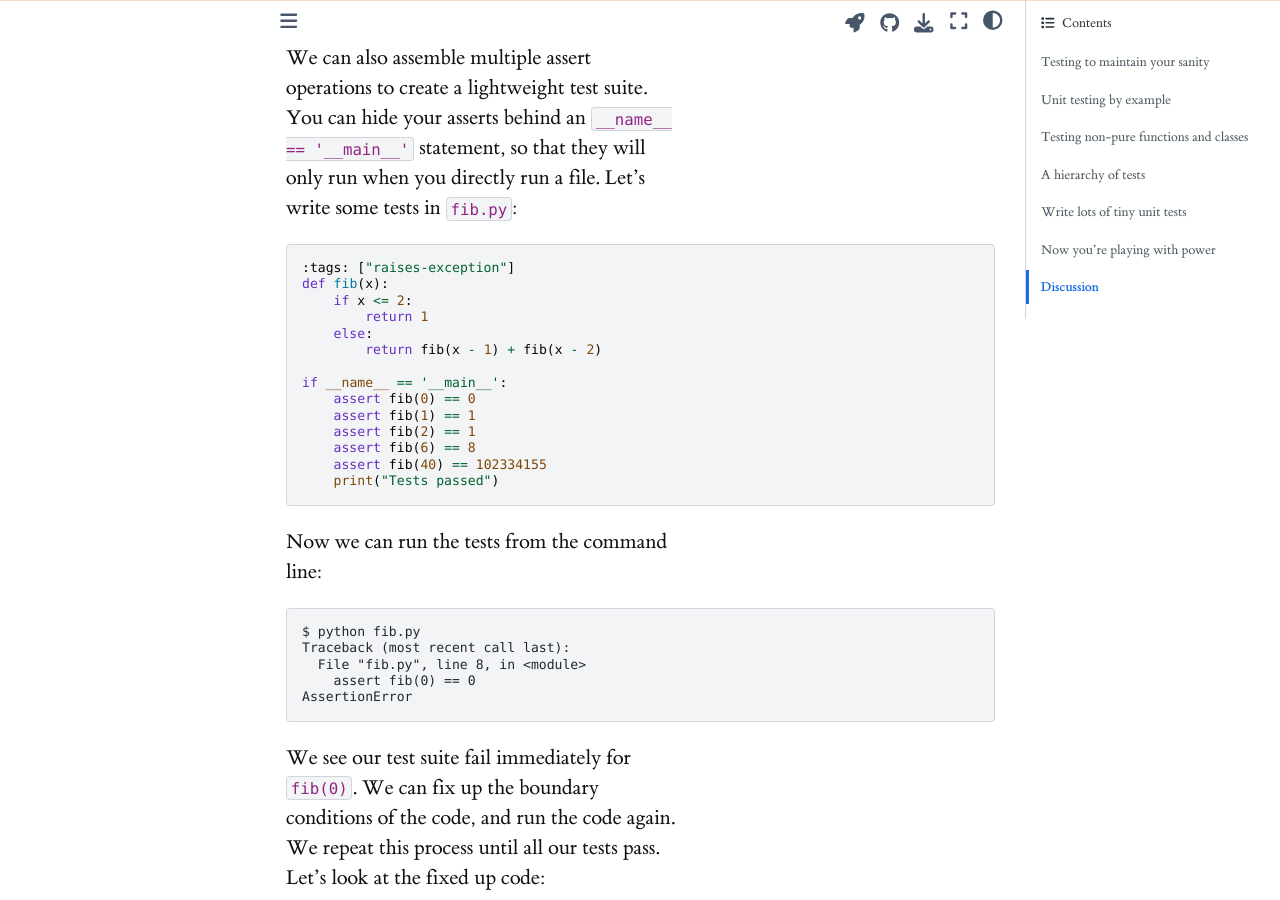
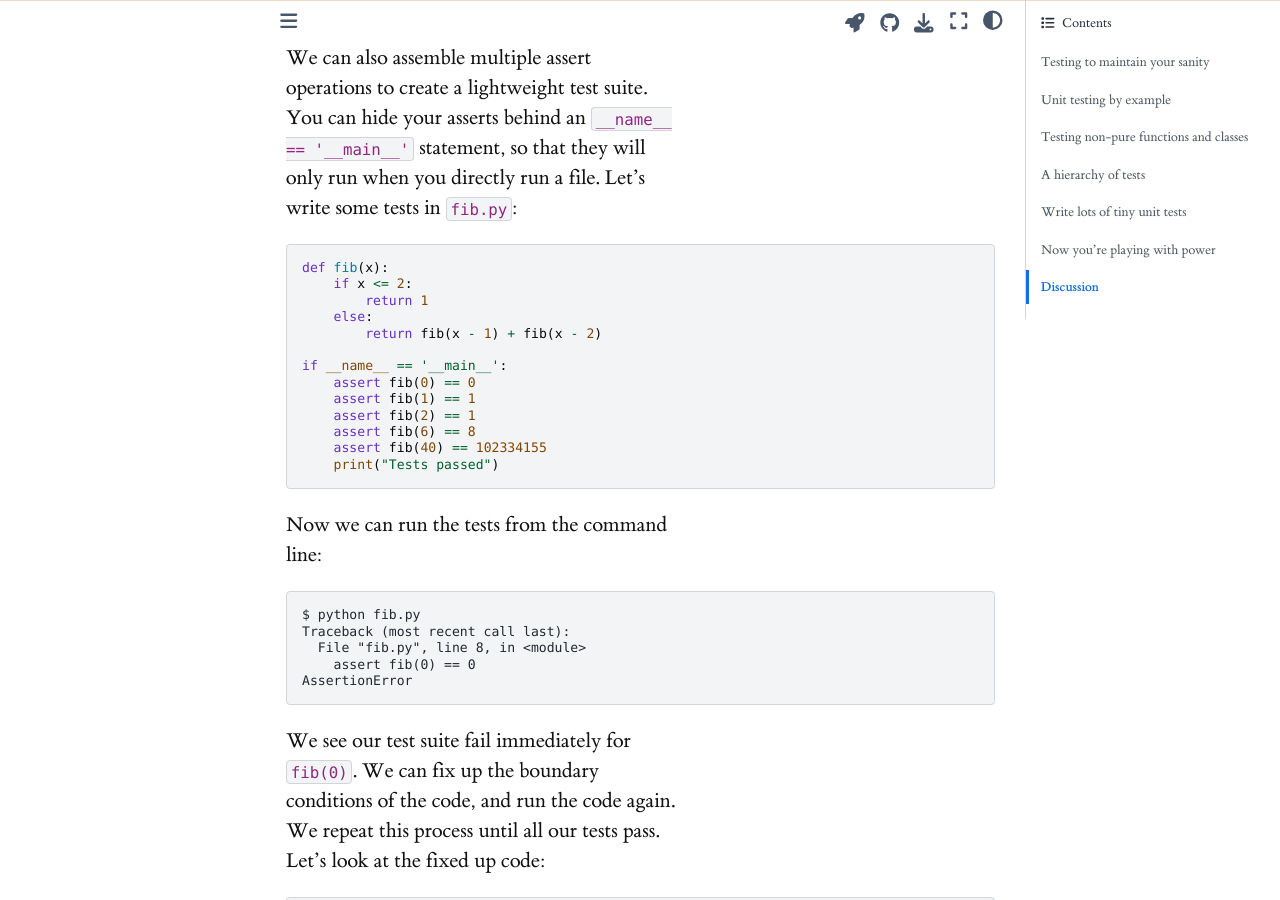
Before and after one commit to patrickmineault/codebook, a Jupyter Book: the page built from testing.md, in a window 1280 px wide and 900 px high, scrolled down 3392 px. Built offline with Jupyter Book 1.0.4 settings and Sphinx 7.4.7 and the Sphinx Book theme 1.1.4, drawn with Linux system fonts in a browser that asks for light colours.

Commit message:
Update testing.md

````diff
--- a/testing.md
+++ b/testing.md
@@ -97,7 +97,6 @@ Notice that there are no parentheses between `assert` and the statement. `assert
 We can also assemble multiple assert operations to create a lightweight test suite. You can hide your asserts behind an `__name__ == '__main__'` statement, so that they will only run when you directly run a file. Let's write some tests in `fib.py`:
 
 ```
-:tags: ["raises-exception"]
 def fib(x):
     if x <= 2:
         return 1
````
